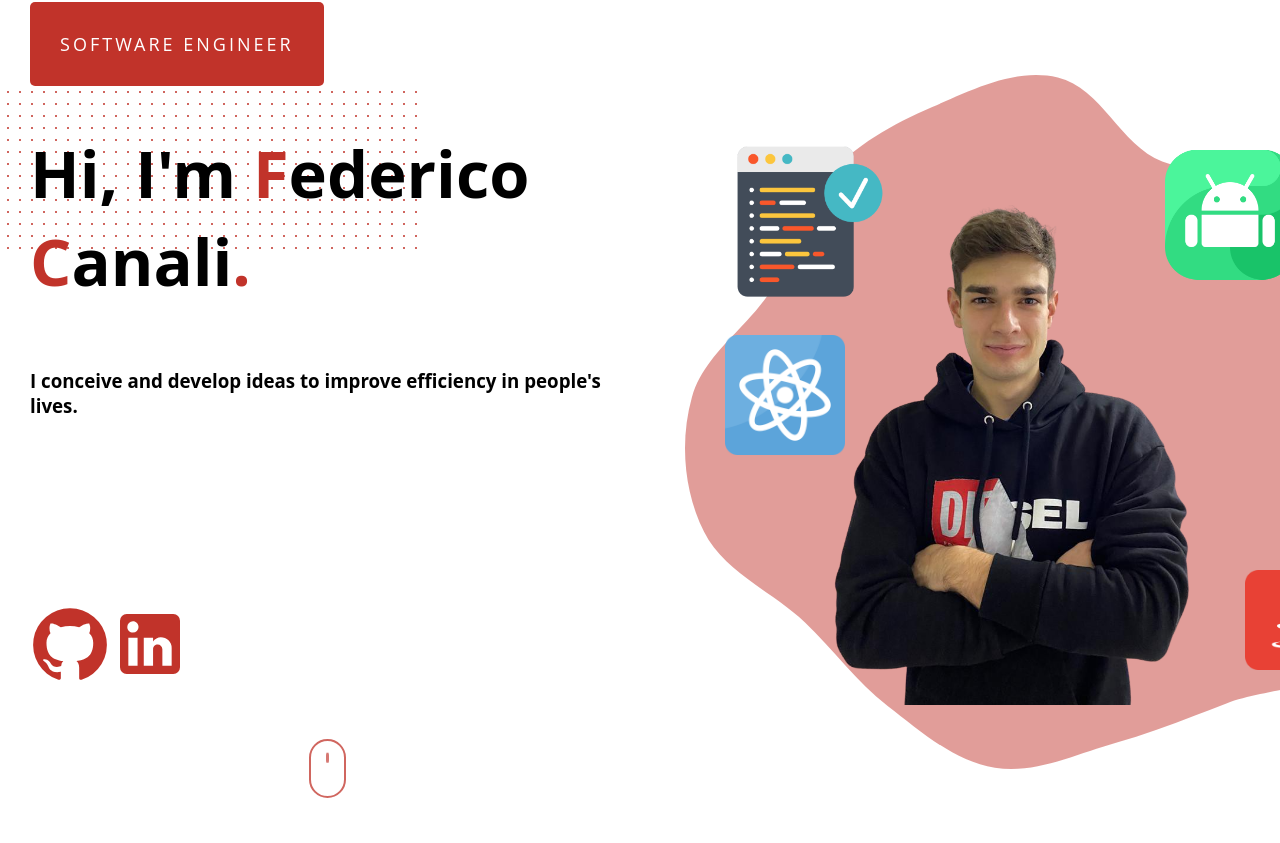
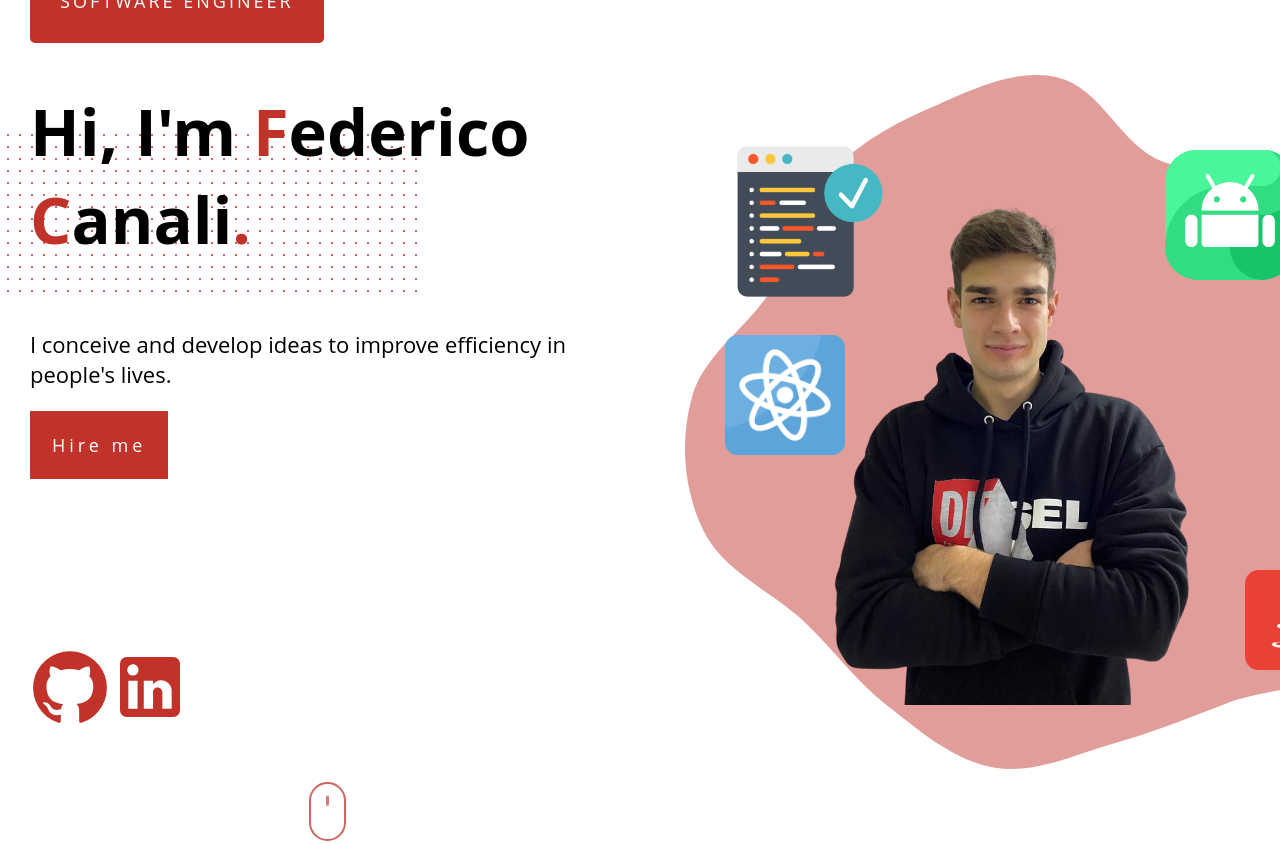
Before and after one commit to FedeCana00/federicocanali, a React (Create React App) app: page / in a window 1280 px wide. Shown: the top 843 px of the page. Built offline with nearby package versions, Linux system fonts and the light colour scheme.

Commit message:
Added button Hire me in home component.

```diff
--- a/public/index.html
+++ b/public/index.html
@@ -14,6 +14,7 @@
     * {
         font-family: 'Open Sans', sans-serif;
         overflow: visible;
+        scroll-behavior: smooth;
       }
 
       body{
--- a/src/contact/Contact.jsx
+++ b/src/contact/Contact.jsx
@@ -44,7 +44,7 @@ export default function Contact() {
     }
 
     return(
-        <div className="contact-me">
+        <div className="contact-me" id="contact-me">
             <div className="left">
                 <img src="/assets/contact-us.svg" alt="Contact me" />
             </div>
--- a/src/home/Home.jsx
+++ b/src/home/Home.jsx
@@ -16,9 +16,10 @@ export default function Home() {
                     Hi, I'm <font>F</font>ederico <font>C</font>anali<font>.</font>
                 </h1>
 
-                <h3>
+                <p>
                     I conceive and develop ideas to improve efficiency in people's lives.
-                </h3>
+                </p>
+                <a href="#contact-me"><button>Hire me</button></a>
                 <div className="balls-container">
                     { [...Array(574)].map((_, index) => <div key={index} className="ball"/>) }
                 </div>
--- a/src/home/home.scss
+++ b/src/home/home.scss
@@ -31,6 +31,28 @@
             font{
                 color: $mainColor;
             }
+        }
+
+        p{
+            font-size: 22px;
+            line-height: 30px;
+        }
+
+        button{
+            padding: 20px;
+            color: white;
+            background-color: $mainColor;
+            border: 2px solid $mainColor;
+            font-size: 18px;
+            letter-spacing: 4px;
+            cursor: pointer;
+            transition: all 0.5s ease;
+
+            &:hover{
+                color: $mainColor;
+                background-color: white;
+            }
+
         }
 
         .balls-container{
```
